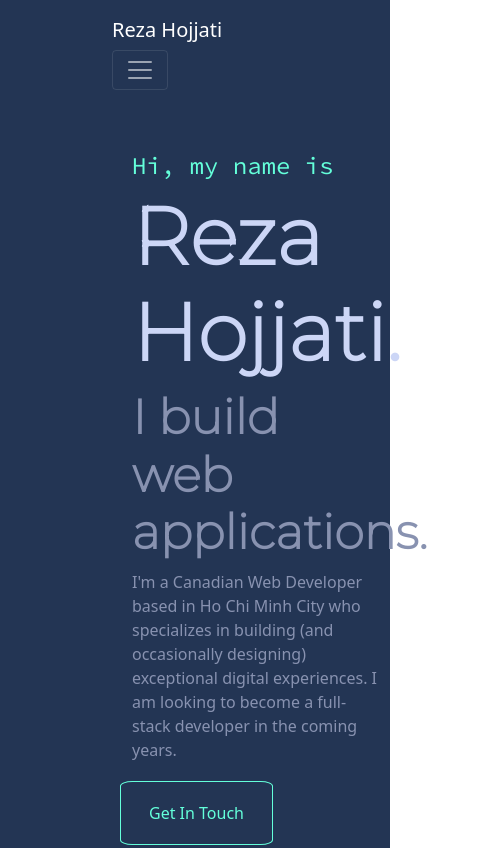
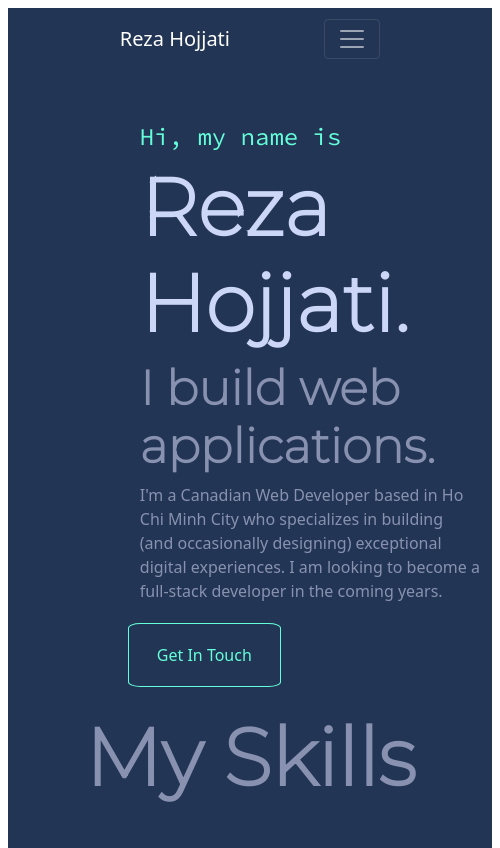
Before and after one commit to Rezahojjati/cv, a plain HTML site: page index.html in a window 390 px wide. Shown: the top 848 px of the page, 500 px wide, since content can reach past the window. Drawn offline with nearby package versions, Linux system fonts and the light colour scheme.

Commit message:
responsive

```diff
--- a/css/styles.css
+++ b/css/styles.css
@@ -103,10 +103,16 @@
 
 @media (max-width: 544px) {
 
+  body{
+    width: 500px;
+    padding: 2%;
+  }
+
   #title{
     background-color: #233554;
     padding-top: 50px;
-    height: 800px;
+    height: 50%;
+    padding-bottom: 8%;
   }
 
   .opener-desc{
@@ -128,4 +134,6 @@
   #skills{
     background-color: #233554;
   }
+
+
 }
--- a/index.html
+++ b/index.html
@@ -9,7 +9,7 @@
   <link rel="stylesheet" href="css/styles.css">
   <link rel="icon" href="favicon.ico">
   <link href="https://cdn.jsdelivr.net/npm/bootstrap@5.0.0-beta2/dist/css/bootstrap.min.css" rel="stylesheet" integrity="sha384-BmbxuPwQa2lc/FVzBcNJ7UAyJxM6wuqIj61tLrc4wSX0szH/Ev+nYRRuWlolflfl" crossorigin="anonymous">
-  <script src="https://cdn.jsdelivr.net/npm/bootstrap@5.0.0-beta2/dist/js/bootstrap.bundle.min.js" integrity="sha384-b5kHyXgcpbZJO/tY9Ul7kGkf1S0CWuKcCD38l8YkeH8z8QjE0GmW1gYU5S9FOnJ0" crossorigin="anonymous"></script>
+  <meta name="viewport" content="width=device-width, initial-scale=1.0">
 </head>
 
 <body>
@@ -123,6 +123,7 @@ plus the new random color that lights up.</h2>
       </div>
     </div>
   </section>
+  <script src="https://cdn.jsdelivr.net/npm/bootstrap@5.0.0-beta2/dist/js/bootstrap.bundle.min.js" integrity="sha384-b5kHyXgcpbZJO/tY9Ul7kGkf1S0CWuKcCD38l8YkeH8z8QjE0GmW1gYU5S9FOnJ0" crossorigin="anonymous"></script>
 
 </body>
 
```
Also changed, not shown: images/ef it reference letter.png (added), images/kindy.png (added).
